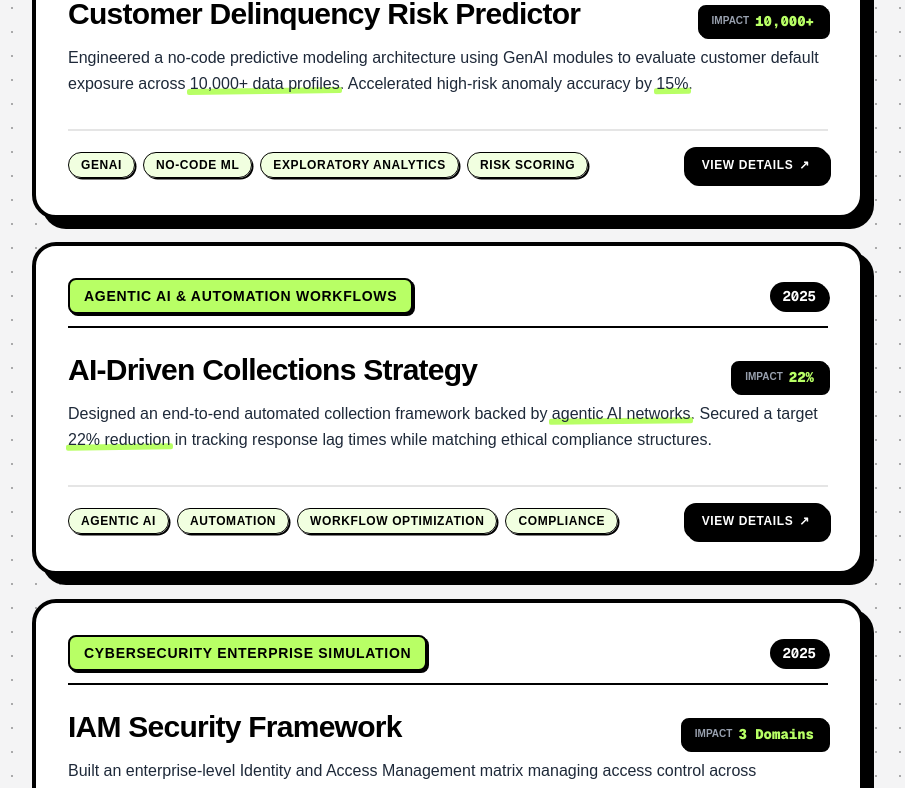
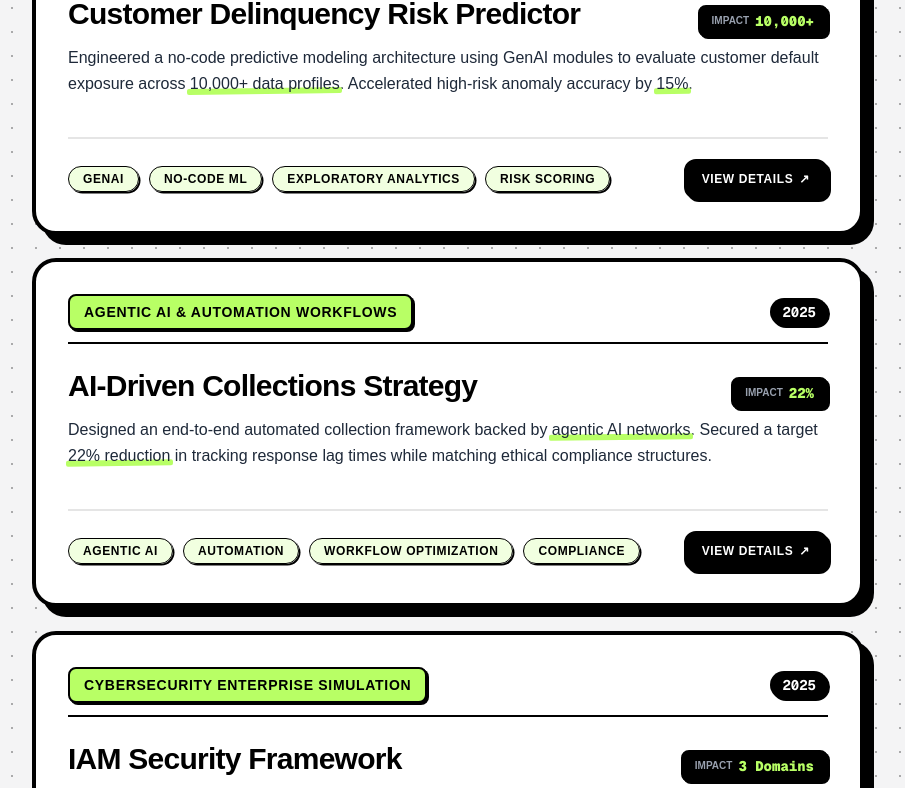
Before and after one commit to shivamjha2o/pf2, a Next.js app: page / in a window 1280 px wide. Shown: the part 2100-2888 px from the top of the page, without its empty margins (192-1097 px from the left). Built offline with nearby package versions, Linux system fonts and the light colour scheme.

Commit message:
style: add generous vertical and horizontal spacing to project tag pills

```diff
--- a/src/components/Projects.tsx
+++ b/src/components/Projects.tsx
@@ -189,13 +189,13 @@ const Projects = () => {
                     </div>
 
                     {/* Bottom Tags & Case Study CTA */}
-                    <div className="flex flex-col sm:flex-row sm:items-center justify-between gap-3 mt-6 pt-4 border-t-2 border-black/10">
-                      {/* High-Contrast Enhanced Tag Pills */}
-                      <div className="flex flex-wrap gap-2">
+                    <div className="flex flex-col sm:flex-row sm:items-center justify-between gap-4 mt-8 pt-5 border-t-2 border-black/10">
+                      {/* High-Contrast Enhanced Tag Pills with Healthy Spacing */}
+                      <div className="flex flex-wrap items-center gap-x-2.5 gap-y-2.5">
                         {project.tags.map(tag => (
                           <span
                             key={tag}
-                            className="bg-[#B8FF65]/20 hover:bg-[#B8FF65] text-black font-extrabold text-[11px] sm:text-xs px-3 py-1 border border-black rounded-full uppercase tracking-wider transition-all duration-200 shadow-[1.5px_1.5px_0px_0px_rgba(0,0,0,1)] hover:-translate-y-0.5 cursor-default"
+                            className="bg-[#B8FF65]/20 hover:bg-[#B8FF65] text-black font-extrabold text-[11px] sm:text-xs px-3.5 py-1.5 border border-black rounded-full uppercase tracking-wider transition-all duration-200 shadow-[1.5px_1.5px_0px_0px_rgba(0,0,0,1)] hover:-translate-y-0.5 cursor-default leading-none"
                           >
                             {tag}
                           </span>
@@ -205,7 +205,7 @@ const Projects = () => {
                       {/* View Details Button */}
                       <button
                         onClick={() => handleOpenDetails(project)}
-                        className="bg-black hover:bg-[#B8FF65] text-white hover:text-black font-black text-xs uppercase tracking-wider px-4 py-2 rounded-xl border-2 border-black transition-colors shadow-[3px_3px_0px_0px_rgba(0,0,0,1)] active:translate-x-0.5 active:translate-y-0.5 self-start sm:self-auto shrink-0 flex items-center gap-1.5 group cursor-pointer"
+                        className="bg-black hover:bg-[#B8FF65] text-white hover:text-black font-black text-xs uppercase tracking-wider px-4 py-2.5 rounded-xl border-2 border-black transition-colors shadow-[3px_3px_0px_0px_rgba(0,0,0,1)] active:translate-x-0.5 active:translate-y-0.5 self-start sm:self-auto shrink-0 flex items-center gap-1.5 group cursor-pointer"
                       >
                         <span>View Details</span>
                         <span className="group-hover:translate-x-1 transition-transform">↗</span>
```
